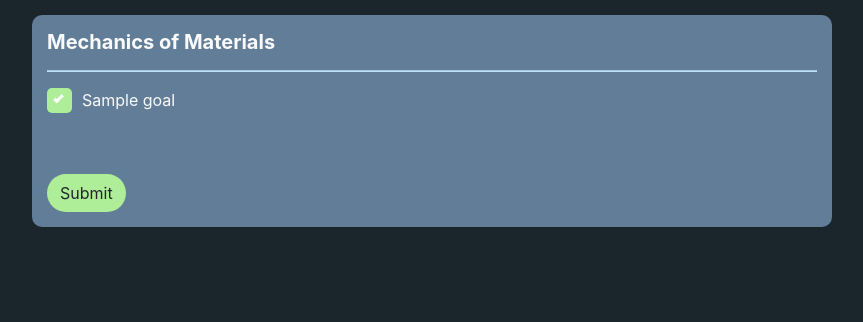
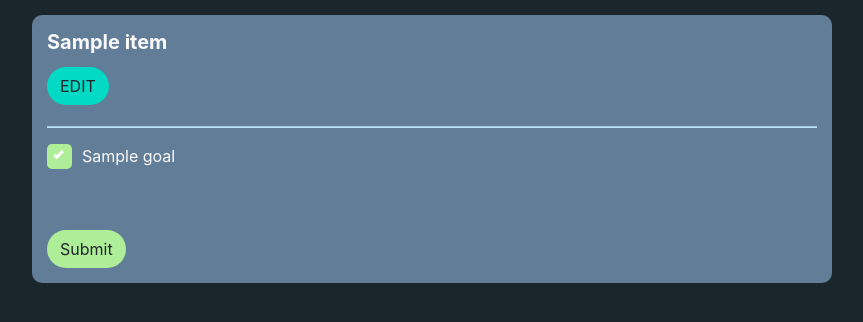
Before and after one commit to musakazem/studymate, a Django app: page /edit/1/ in a window 1280 px wide. Shown: the top 322 px of the page, without its empty margins (208-1071 px from the left). Run offline with Django 3.2, Linux system fonts and the light colour scheme; tables that the repository leaves empty hold one stand-in row (values such as "Sample post"); some libraries are stand-ins or nearby versions.

Commit message:
added the ability to edit goals (create, update, delete)

```diff
--- a/app/templates/app/edit-form.html
+++ b/app/templates/app/edit-form.html
@@ -11,7 +11,8 @@
 <body>
 	<div class="container">
 		<div class="main">
-			<h3 style="font-weight: bold;">Mechanics of Materials</h3>
+			<h3 style="font-weight: bold;">{{title.title}}</h3>
+			<a href="{% url 'updateForm' pk=title.id %}"><button style="margin-left: 0;" class="btn" type="submit">EDIT</button></a>
 			<hr>
 			<form id="form-check" method="post" action="{% url 'editForm' pk=primary_id %}">
 				{% csrf_token %}
--- a/app/views.py
+++ b/app/views.py
@@ -12,16 +12,22 @@ def dashboard(request):
 	for obj in objs:
 
 		item = obj.id
-		print(item)
+		# print(item)
 		goals = Goals.objects.filter(item_id = item)
 		completed = goals.filter(status = True)
 
-		percentage = (len(completed)/len(goals))*100
-		print(ceil(percentage))
-		progress.append(ceil(percentage))
+		try:
+			percentage = (len(completed)/len(goals))*100
+			# print(ceil(percentage))
+			progress.append(ceil(percentage))
+		except:
+			percentage = 0
+			progress.append(percentage)
 
 	contents = zip(objs,progress)
 
+	print(len(objs))
+	print(len(progress))
 	context = {"contents":contents}
 	return render(request, 'dashboard-page.html', context)
 
@@ -56,8 +62,10 @@ def addForm(request):
 
 def editForm(request, pk):
 
+	title = Items.objects.get(id = pk)
 	objs = Goals.objects.filter(item_id = pk)
-	context = {"objs":objs, "primary_id":pk}
+	context = {"objs":objs, "primary_id":pk, "title":title}
+
 
 	if request.method == "POST":
 		boxes = request.POST.getlist('box')
@@ -91,5 +99,32 @@ def updateForm(request, pk):
 	}
 
 
+	if request.method == "POST":
+
+		goal_items = request.POST.getlist("goal_item")
+		new_title = request.POST.get("title")
+		print(goal_items)
+		print(new_title)
+
+
+		item.title = new_title
+		item.save()
+
+
+		goals.delete()
+
+		if not goal_items:
+			item.delete()
+		else:
+			for item_name in goal_items:
+
+				update = Goals(name = item_name, item_id = pk)
+				update.save()
+
+		return redirect('dashboard')
+
+
+
+	print("Skipped Post")
 
 	return render(request, 'edit_item-form.html', context)
```
Also changed, not shown: app/templates/app/edit_item-form.html (+5 -5 lines).
